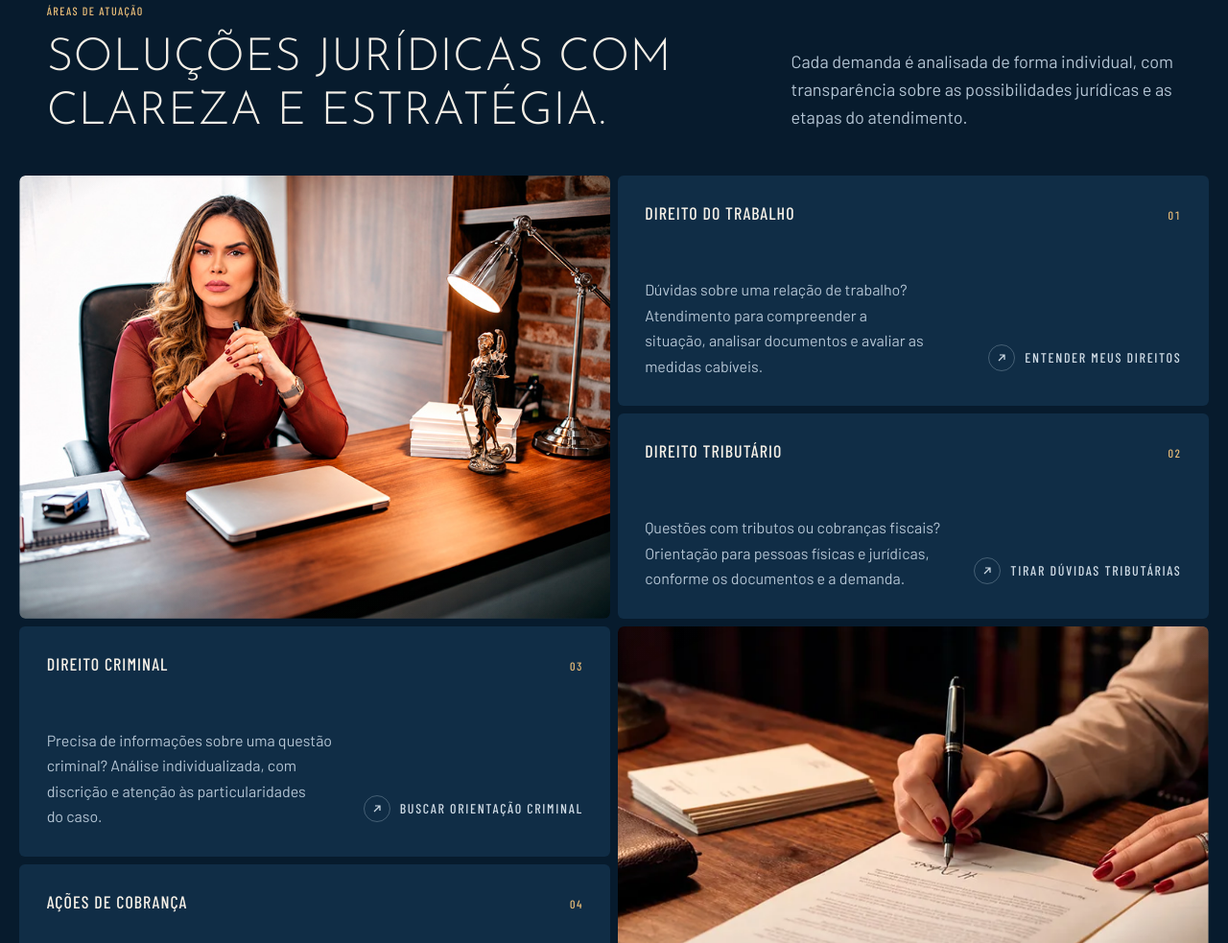
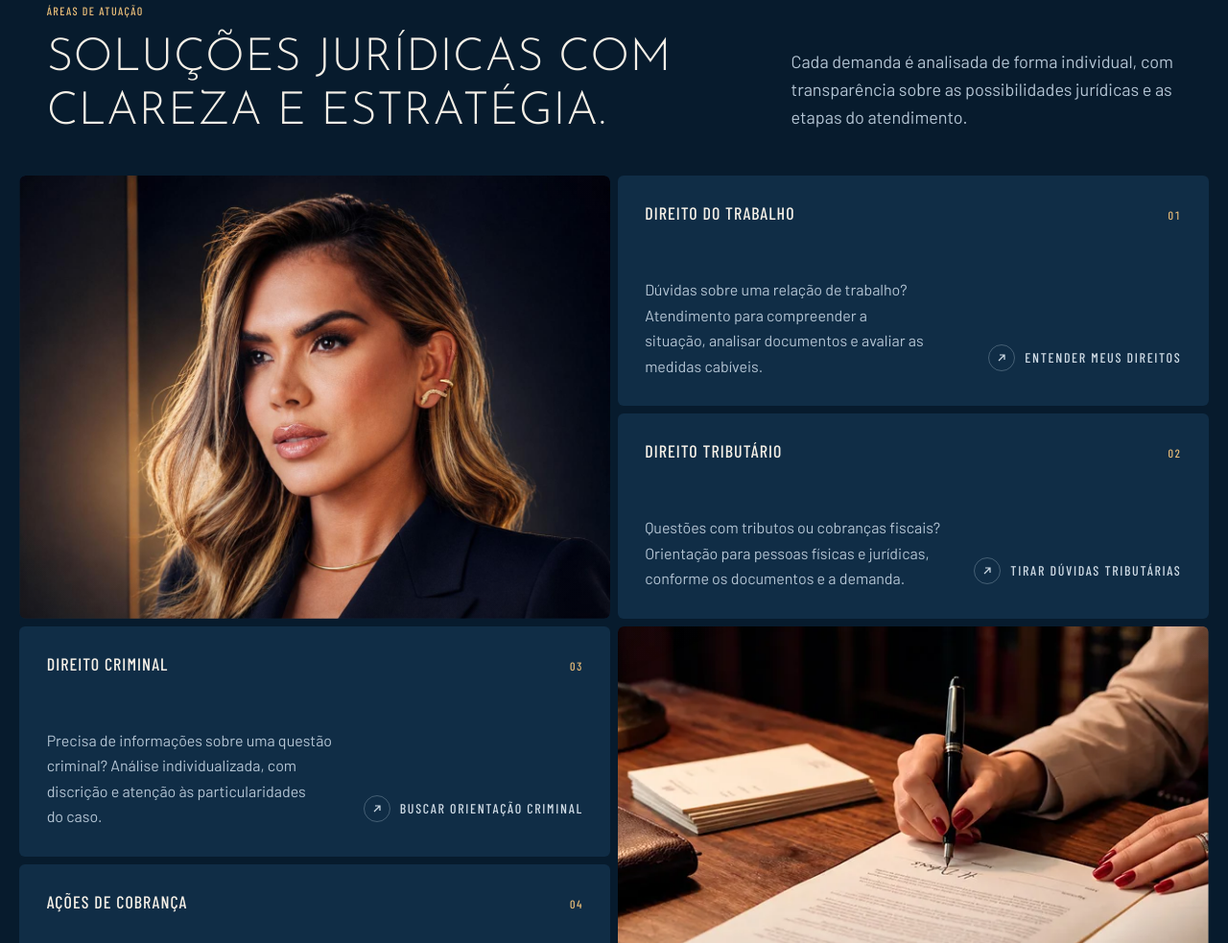
Before and after one commit to PeriquitoVirtual/advocacia, a plain HTML site: page index.html in a window 1280 px wide. Shown: the part 1833-2816 px from the top of the page at 96% size. Drawn offline with Linux system fonts and the light colour scheme.

Commit message:
Troca primeira foto das areas por foto3

```diff
--- a/index.html
+++ b/index.html
@@ -328,7 +328,7 @@
         <div class="areas-foto__mov">
           <div class="areas-foto__zoom">
             <img
-              src="./assets/escritorio-DBaI7tWU.jpg" width="800" height="600"
+              src="./foto3.jpeg" width="800" height="600"
               loading="lazy"
               decoding="async"
               alt="Izabella sentada à mesa do escritório, com notebook, livros e uma luminária"
```
Also changed, not shown: codigo-fonte/src/partials/areas.html (+1 -1 lines), codigo-fonte/src/assets/img/foto3.jpeg (added), foto3.jpeg (added).
